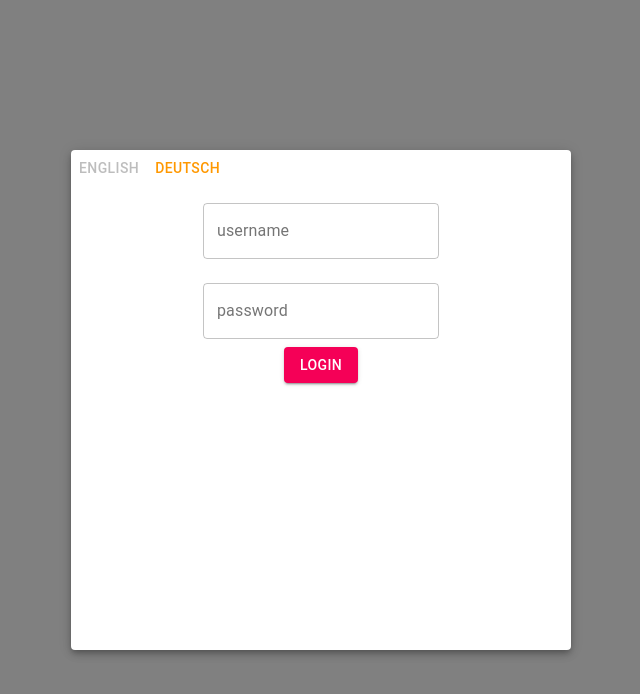
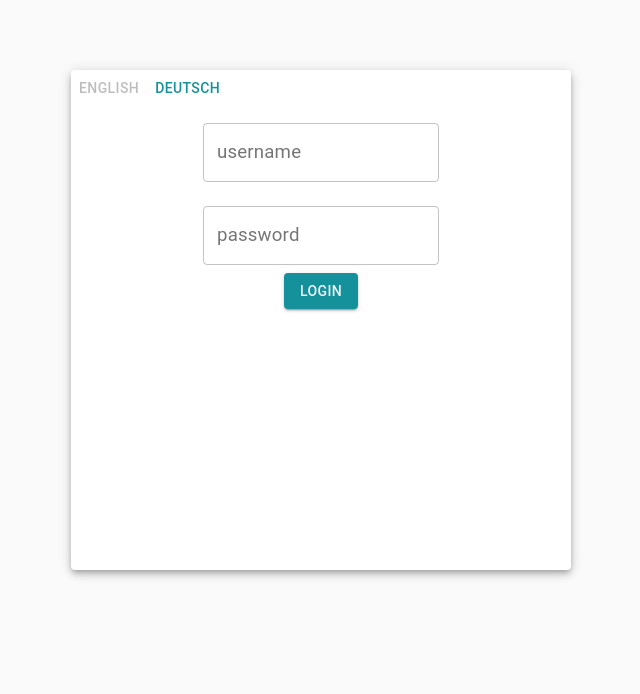
Before and after one commit to Tothisti/onlab, a React (Create React App) app in the folder my-app/: page /login in a window 1280 px wide. Shown: the top 694 px of the page, without its empty margins (319-959 px from the left). Built offline with nearby package versions, Linux system fonts and the light colour scheme.

Commit message:
state before login impl

```diff
--- a/my-app/src/app/theme.ts
+++ b/my-app/src/app/theme.ts
@@ -1,11 +1,80 @@
-import { createTheme } from '@material-ui/core'
+import { createTheme, responsiveFontSizes } from '@material-ui/core'
 
-const theme = createTheme({
+let theme = createTheme({
   palette: {
     primary: {
-      main: '#ff9800'
+      dark: '#0E7C86',
+      light: '#54D1DB',
+      main: '#14919B',
+      contrastText: '#F0F4F8'
+    },
+    secondary: {
+      dark: '#2D3A8C',
+      light: '#647ACB',
+      main: '#4055A8',
+      contrastText: '#F0F4F8'
+    },
+    neutral: {
+      n100: '#F0F4F8',
+      n200: '#D9E2EC',
+      n300: '#BCCCDC',
+      n400: '#9FB3C8',
+      n500: '#829AB1',
+      n600: '#627D98',
+      n700: '#334E68',
+      n800: '#243B53',
+      n900: '#102A43'
+    }
+  },
+  typography: {
+    h1: {
+      fontSize: 30,
+      fontWeight: 600
+    },
+    h2: {
+      fontSize: 24,
+      fontWeight: 400
+    },
+    h3: {
+      fontSize: 20,
+      fontWeight: 400
+    },
+    body1: {
+      fontSize: 18,
+      fontWeight: 400
     }
   }
 })
 
+declare module '@material-ui/core/styles/createPalette' {
+  interface Palette {
+    neutral: {
+      n100: string
+      n200: string
+      n300: string
+      n400: string
+      n500: string
+      n600: string
+      n700: string
+      n800: string
+      n900: string
+    }
+  }
+  interface PaletteOptions {
+    neutral: {
+      n100: string
+      n200: string
+      n300: string
+      n400: string
+      n500: string
+      n600: string
+      n700: string
+      n800: string
+      n900: string
+    }
+  }
+}
+
+theme = responsiveFontSizes(theme)
+
 export default theme
--- a/my-app/src/components/HomeLayout.tsx
+++ b/my-app/src/components/HomeLayout.tsx
@@ -2,10 +2,7 @@ import React from 'react'
 import Box from '@material-ui/core/Box'
 import { createStyles, makeStyles } from '@material-ui/core/styles'
 import { Outlet } from 'react-router'
-import { useSelector } from 'react-redux'
-import { selectUser } from '../features/auth/authSlice'
-import LogoutButton from './auth/LogoutButton'
-
+import Navbar from './Navbar'
 const useStyles = makeStyles((theme) =>
   createStyles(
     {
@@ -13,26 +10,18 @@ const useStyles = makeStyles((theme) =>
         display: 'flex',
         justifyContent: 'center',
         alignItems: 'center',
-        height: '100%',
-        width: '100%',
-        backgroundColor: 'gray'
+        width: '100%'
       }
     }
   )
 )
 
 const HomeLayout: React.FC = () => {
-  const user = useSelector(selectUser)
   const classes = useStyles()
-
-  let logout
-  if (user !== null) {
-    logout = <LogoutButton />
-  }
 
   return (
     <Box style={{ height: '100%', width: '100%' }}>
-      <Box>{logout}</Box>
+      <Navbar />
       <Box className={classes.root}>
         <Outlet />
       </Box>
--- /dev/null
+++ b/my-app/src/components/Navbar.tsx
@@ -0,0 +1,35 @@
+import React from 'react'
+import { makeStyles } from '@material-ui/core/styles'
+import LogoutButton from './auth/LogoutButton'
+import { useSelector } from 'react-redux'
+import { selectUser } from '../features/auth/authSlice'
+
+const useStyles = makeStyles({
+  navbar: {
+    height: '70px',
+    display: 'flex',
+    justifyContent: 'space-between',
+    alignItems: 'center',
+    padding: '0px 20px'
+  }
+})
+
+const Navbar = (): JSX.Element => {
+  const classes = useStyles()
+  const user = useSelector(selectUser)
+
+  let logout
+  if (user !== null) {
+    logout = <LogoutButton />
+  }
+
+  return (
+    <nav className={classes.navbar}>
+      <div></div>
+      <div></div>
+      {logout}
+    </nav>
+  )
+}
+
+export default Navbar
--- a/my-app/src/components/auth/LogoutButton.tsx
+++ b/my-app/src/components/auth/LogoutButton.tsx
@@ -15,7 +15,7 @@ const LogoutButton: React.FC = () => {
   return (
         <Button
             variant='contained'
-            color='secondary'
+            color='primary'
             onClick={onClickHandler}
         >
             {t('logout')}
--- a/my-app/src/pages/KittingDashboard.tsx
+++ b/my-app/src/pages/KittingDashboard.tsx
@@ -7,7 +7,6 @@ const useStyles = makeStyles((_theme) =>
   createStyles(
     {
       layout: {
-        height: '100%',
         width: '100%',
         padding: '45px',
         backgroundColor: '#f1f1f1'
--- a/my-app/src/pages/Login.tsx
+++ b/my-app/src/pages/Login.tsx
@@ -86,11 +86,11 @@ const Login: React.FC = () => {
           />
           <Button
             variant='contained'
-            color="secondary"
+            color="primary"
             onClick={onClickHandler}
             disabled={loginStatus === 'loading'}
           >
-            {loginStatus === 'loading' ? <CircularProgress size={24} color='secondary'/> : t('login')}
+            {loginStatus === 'loading' ? <CircularProgress size={24} color='primary'/> : t('login')}
           </Button>
         </Box>
       </Paper>
--- a/my-app/src/pages/Menu.tsx
+++ b/my-app/src/pages/Menu.tsx
@@ -1,5 +1,5 @@
 import React from 'react'
-import { Grid } from '@material-ui/core'
+import { Grid, Typography } from '@material-ui/core'
 import { Link } from 'react-router-dom'
 import Paper from '@material-ui/core/Paper'
 import { createStyles, makeStyles } from '@material-ui/core/styles'
@@ -35,6 +35,10 @@ const Menu: React.FC = () => {
         justifyContent="center"
         alignItems="center"
       >
+        <Typography
+        variant='h1'
+        >Hello
+        </Typography>
         <Link to={'/kitting-dashboard'}>Kitting dashboard</Link>
         <Link to={'/kitting-maintance'}>Kitting maintance</Link>
       </Grid>
```
